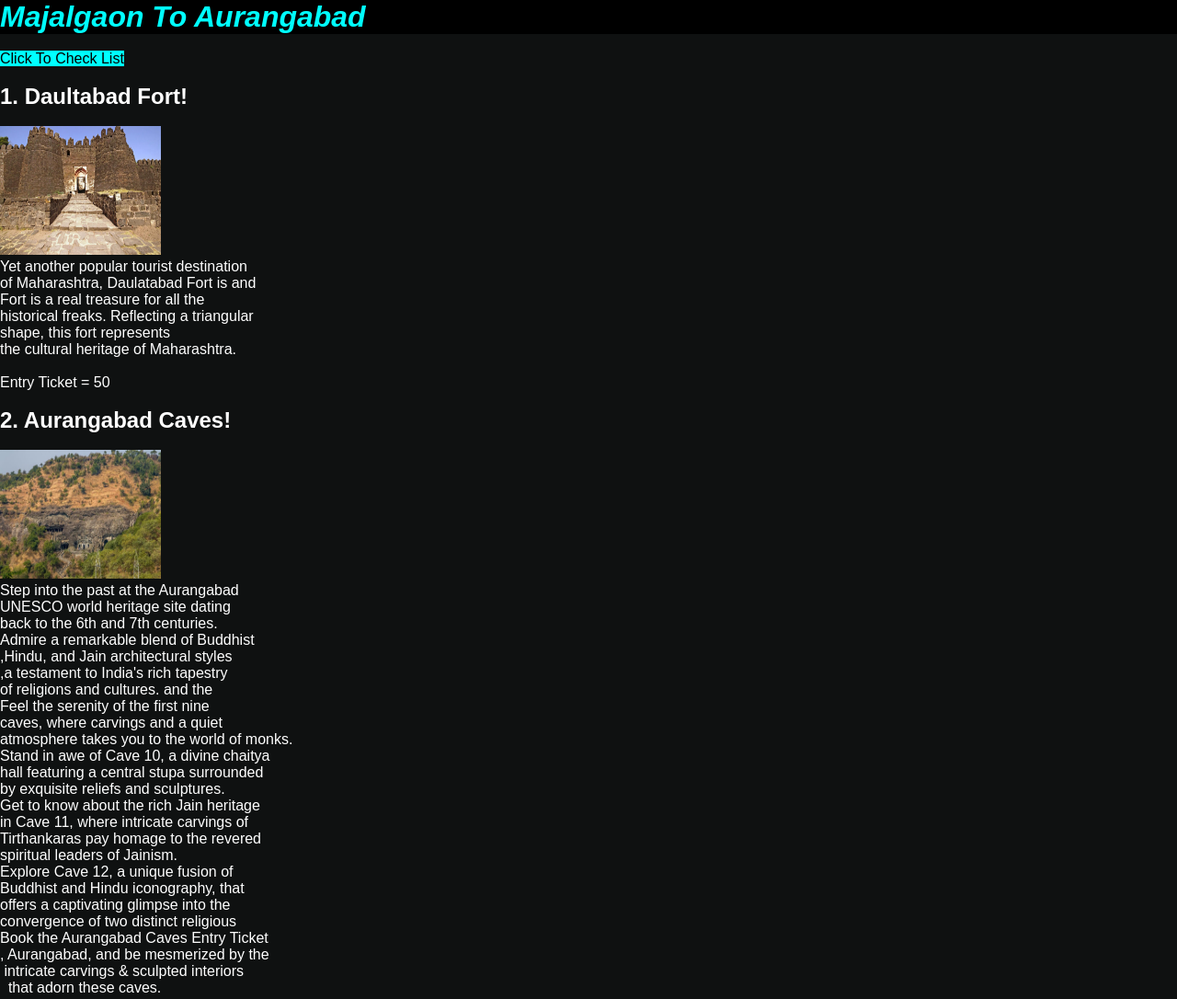
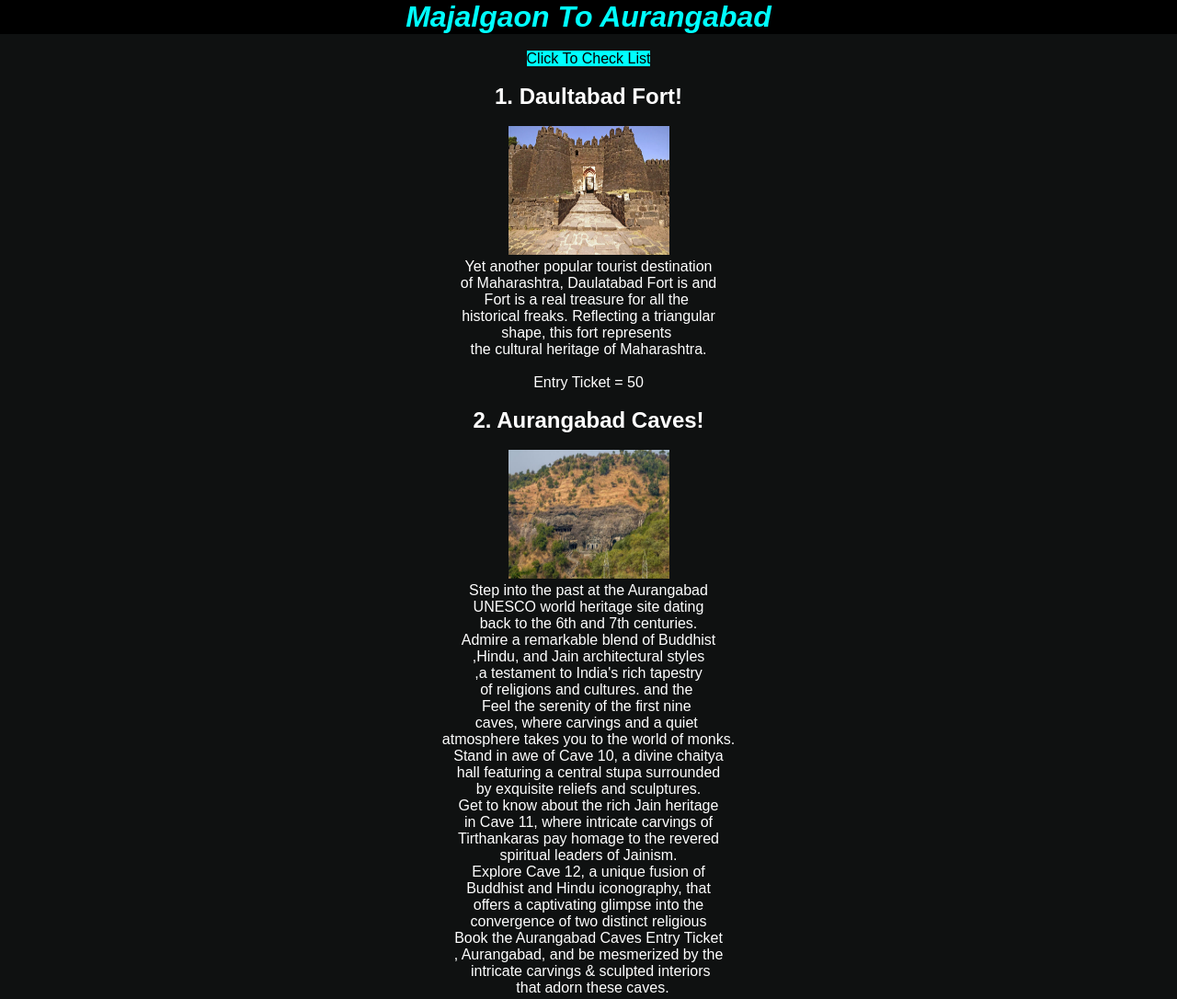
Before and after one commit to alwayzfarhankhan/Trip, a plain HTML site: page index.html in a window 1280 px wide. Shown: the top 1086 px of the page at 92% size. Drawn offline with Linux system fonts and the light colour scheme.

Commit message:
Add files via upload

```diff
--- a/List.css
+++ b/List.css
@@ -3,13 +3,13 @@
     padding: 0;
     font-family: sans-serif;
     color: white;
+    text-align: center;
 }
 
 h1{
     color: aqua;
     background-color: black;
     font-style: italic;
-    text-align: left;
     text-decoration: solid;
 }
 
--- a/Style.css
+++ b/Style.css
@@ -4,6 +4,7 @@
     font-family: sans-serif;
     color: white;
     background-color: #0f1111;
+    text-align: center;
 }
 
 *body{
@@ -13,7 +14,6 @@
 h1{
     color: aqua;
     background-color: black;
-    text-align: left;
     font-style: italic;
 }
 
@@ -29,6 +29,5 @@ a{
 }
 
 h3{
-    text-align: left;
     color: aqua;
 }
```
